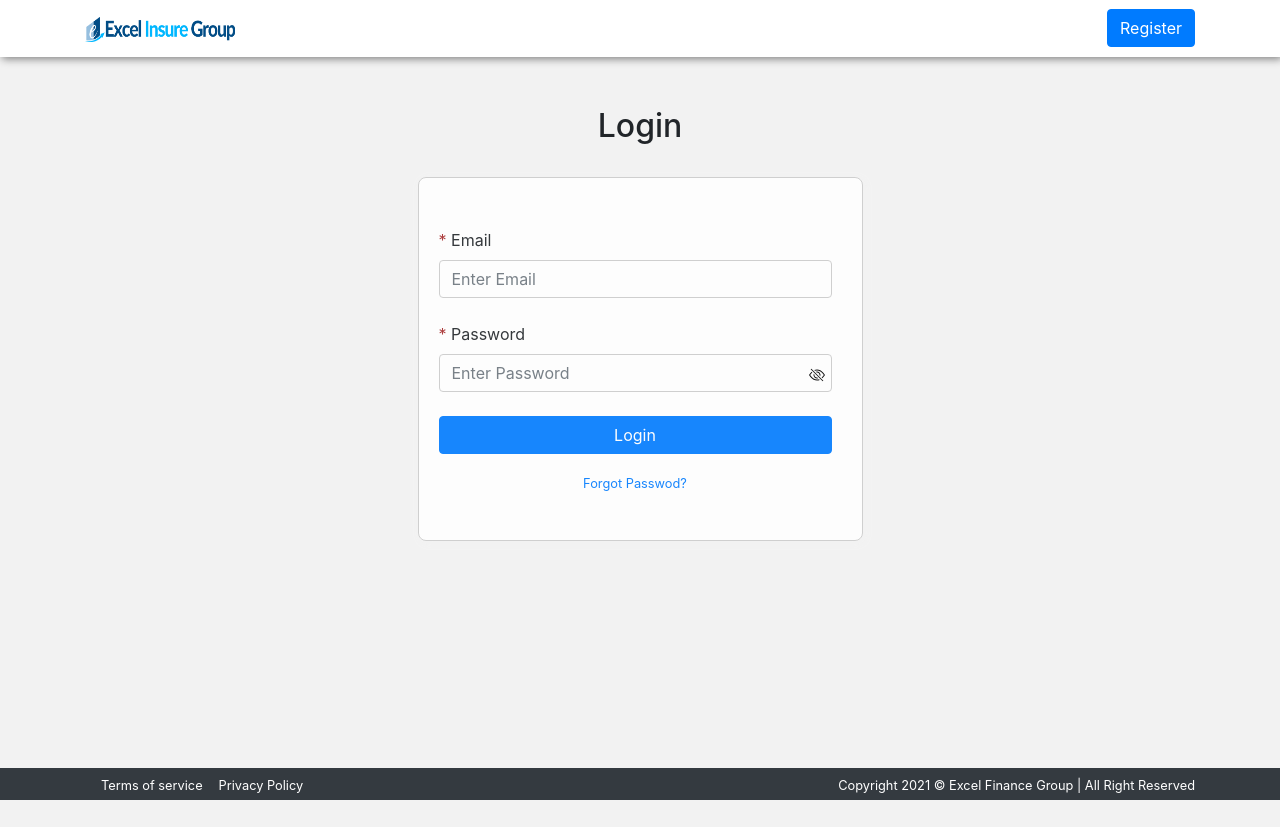
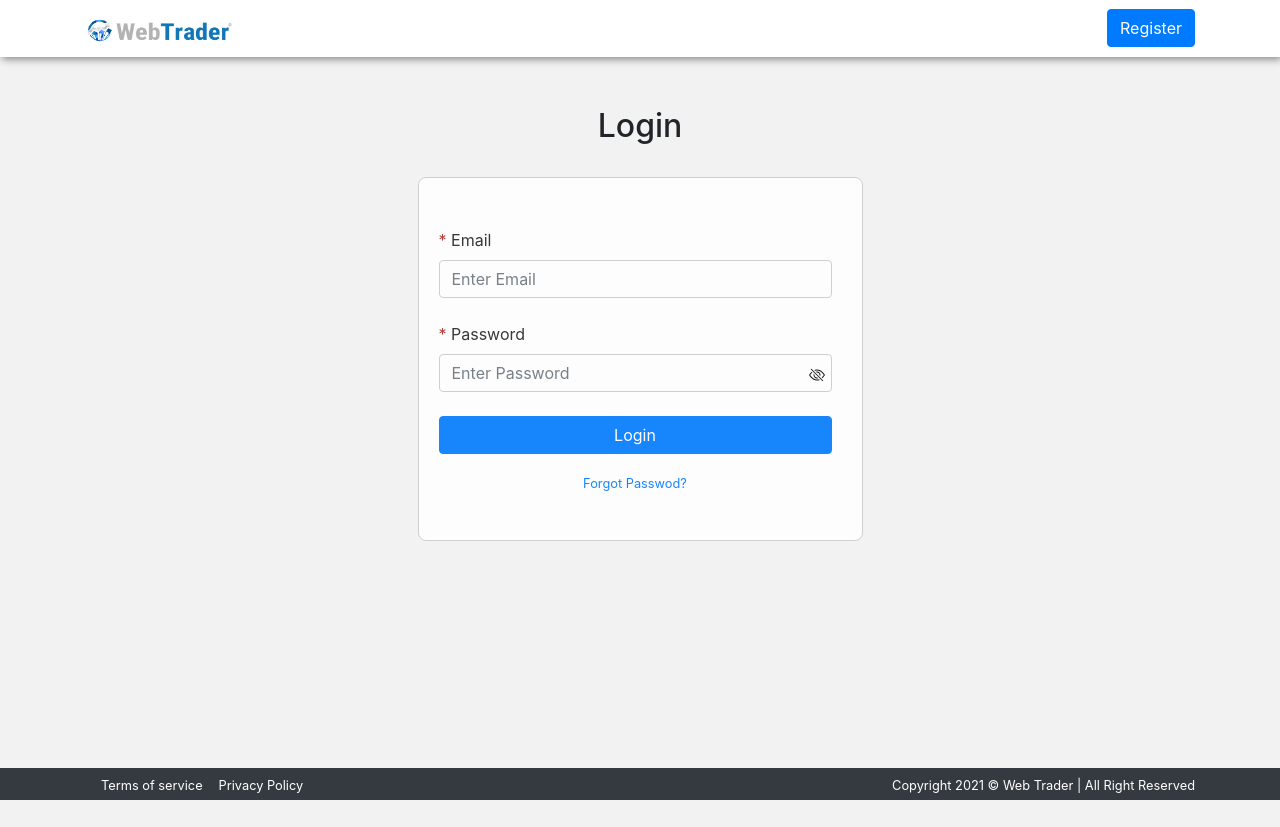
Before and after one commit to DivineChuks/webTraderLogin, a plain HTML site: page index.html in a window 1280 px wide. Drawn offline with nearby package versions, Linux system fonts and the light colour scheme.

Commit message:
more commit

```diff
--- a/index.html
+++ b/index.html
@@ -12,7 +12,7 @@
     <!-- Boostrap csss-->
     <link rel="stylesheet" href="css/bootstrap.min.css">
     <link rel="stylesheet" href="font/css/fontawesome.min.css">
-    <title>Excel Finance</title>
+    <title>Web Trader</title>
 </head>
 <body style="background-color: #f2f2f2">
 
@@ -21,7 +21,7 @@
 <nav class="navbar navbar-expand-lg navbar-light sticky-top p-2">
     <div class="container">
         <a class="navbar-brand" href="#">
-            <img class="logo" src="images/excel.png" width="150" height="25"  alt="">
+            <img class="logo" src="images/trader.png" width="150" height="25"  alt="">
         </a>
         <ul class="navbar-nav ml-auto">
           <li class="nav-item text-white register">
@@ -67,7 +67,7 @@
         </div>
          <ul class="navbar-nav ml-auto">
           <li class="nav-item text-white register">
-              <small>Copyright 2021 &copy; Excel Finance Group | All Right Reserved</small>
+              <small>Copyright 2021 &copy; Web Trader | All Right Reserved</small>
           </li>
         </ul>
     </div>
```
Also changed, not shown: images/trader.png (added).
